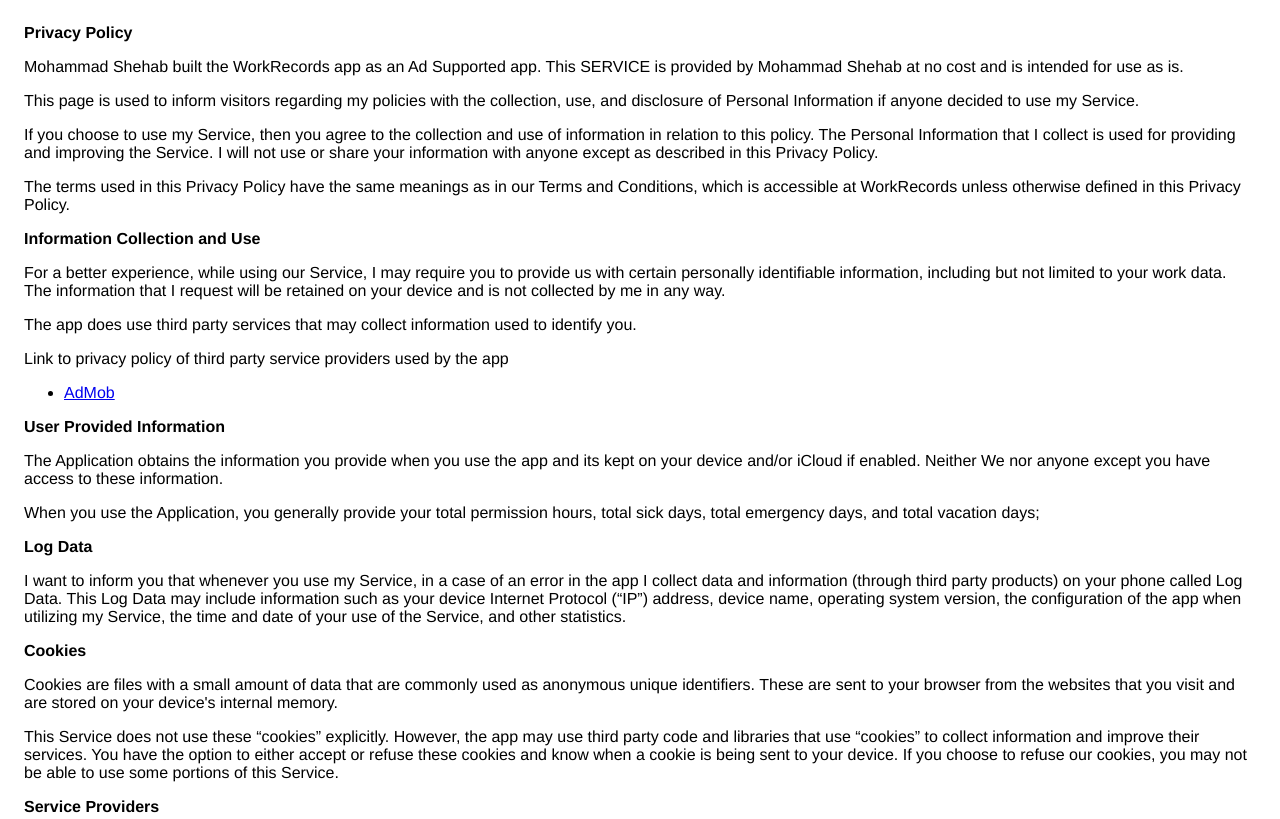
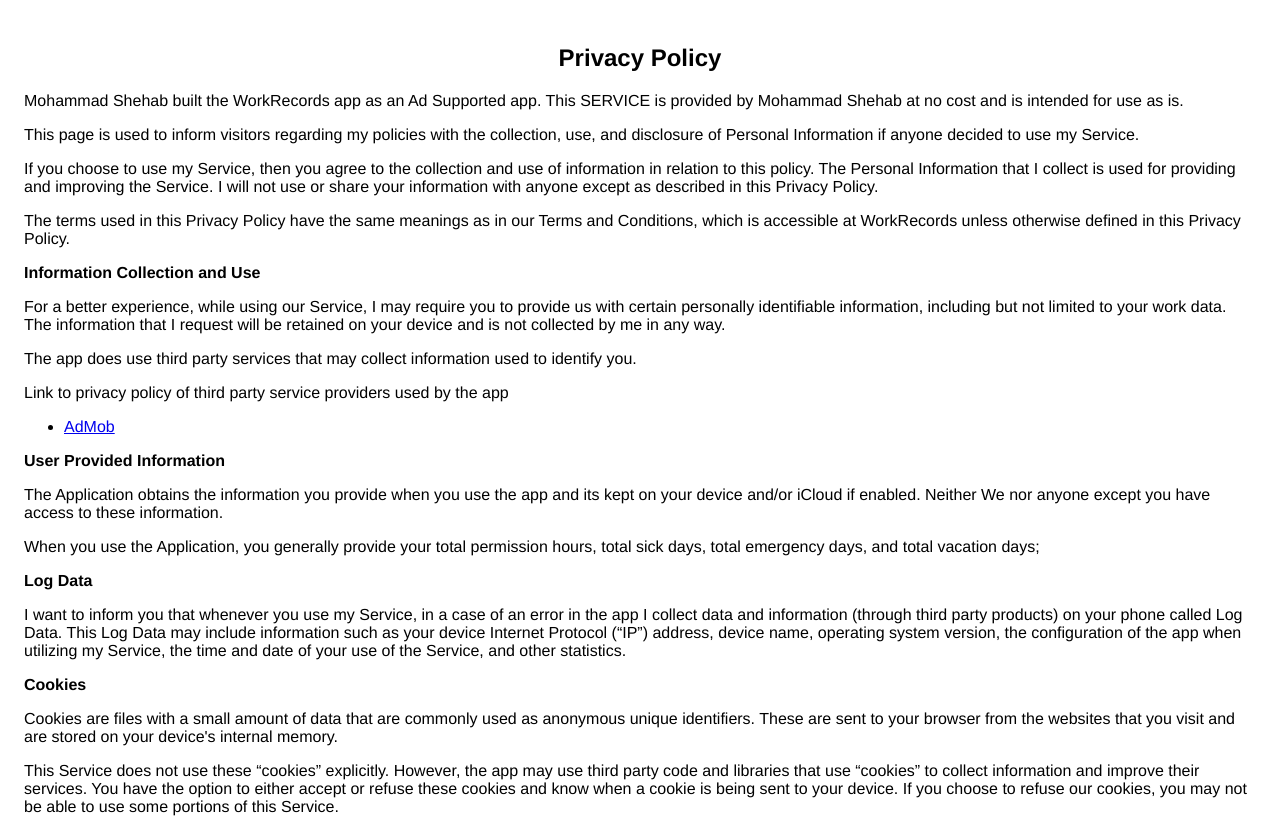
Before and after one commit to itsmodev/itsmodev.github.io, a plain HTML site: page privacy.html in a window 1280 px wide. Shown: the top 819 px of the page. Drawn offline with Linux system fonts and the light colour scheme.

Commit message:
Update privacy.html

```diff
--- a/privacy.html
+++ b/privacy.html
@@ -7,7 +7,7 @@
       <style> body { font-family: 'Helvetica Neue', Helvetica, Arial, sans-serif; padding:1em; } </style>
     </head>
     <body>
-    <strong style="text-align: center;">Privacy Policy</strong>
+    <h2 style="text-align: center;">Privacy Policy</h2>
         <p>
                   Mohammad Shehab built the WorkRecords app as
                   an Ad Supported app. This SERVICE is provided by
```
